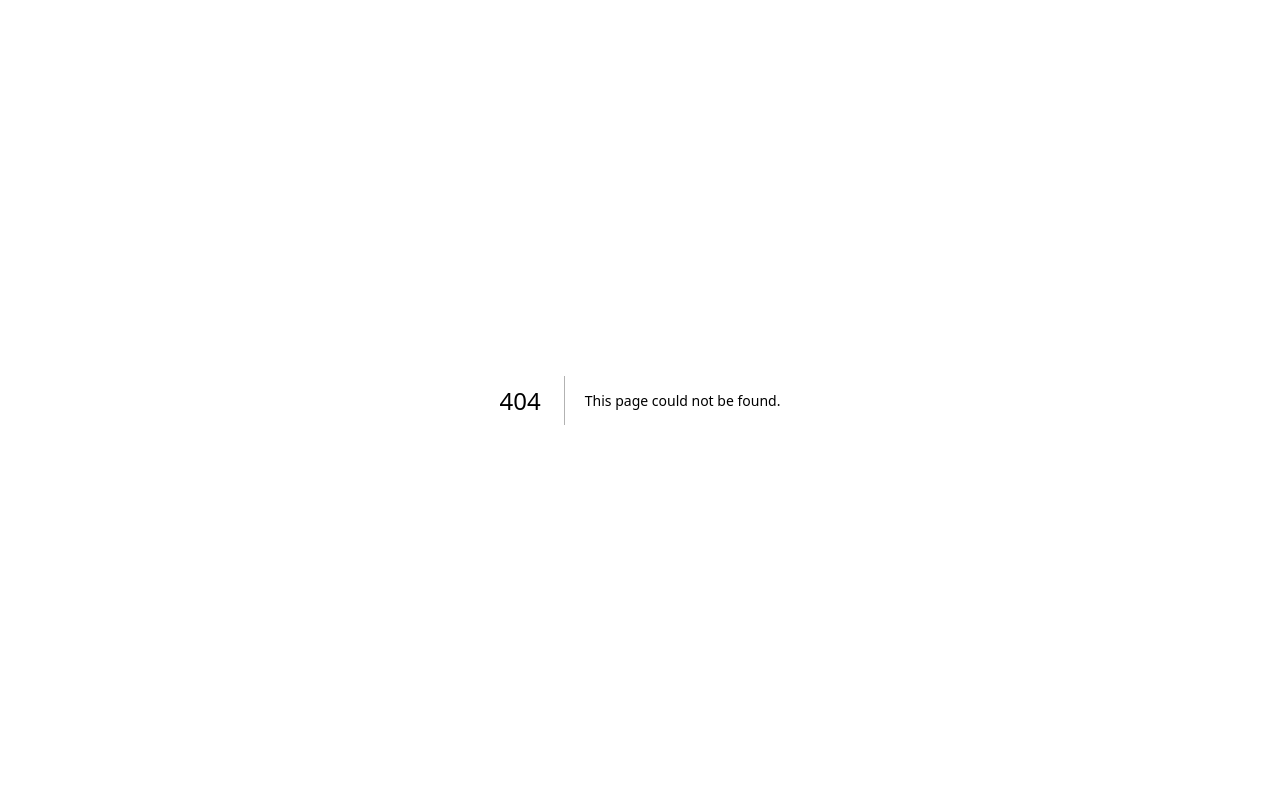
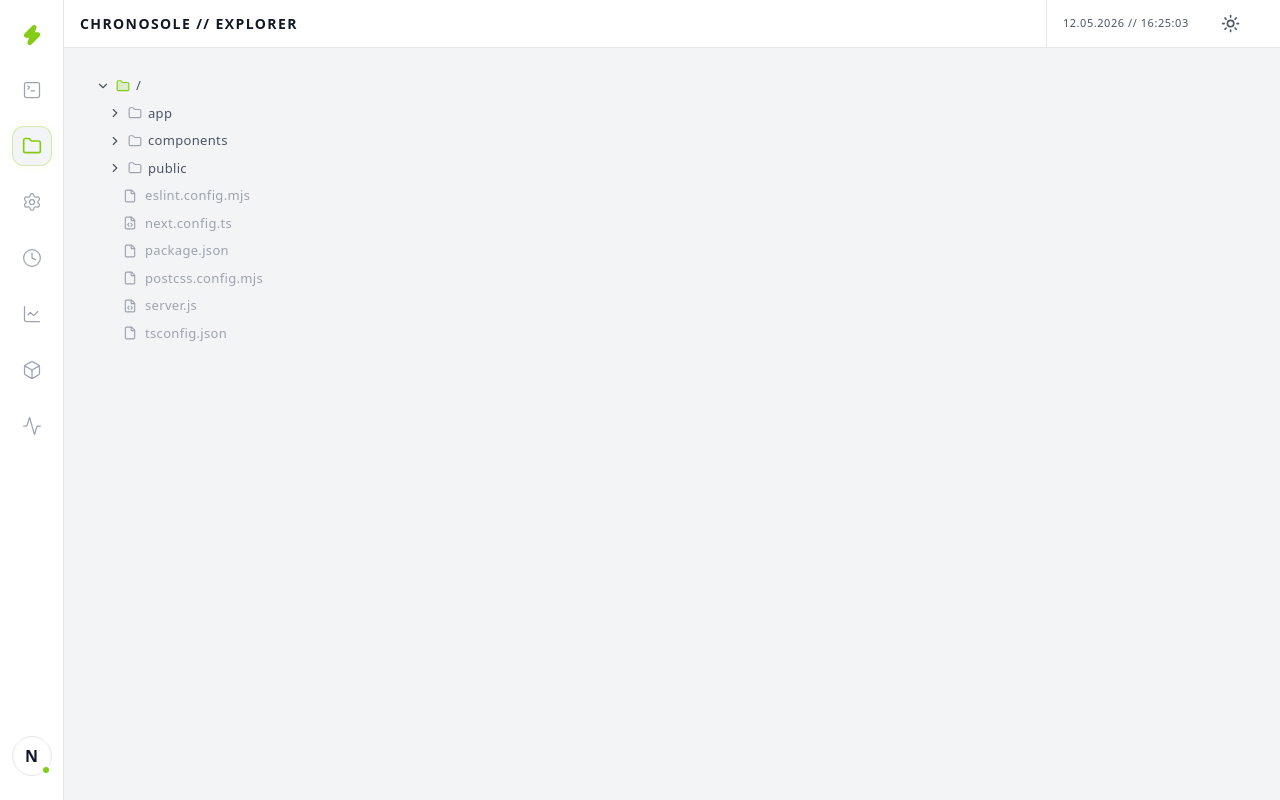
Before and after one commit to DennisR96/chronsole, a Next.js app: page /file-explorer in a window 1280 px wide. Before the commit this address had no page. Built offline with nearby package versions, Linux system fonts and the light colour scheme.

Commit message:
added file explorer on unique path

```diff
--- /dev/null
+++ b/app/file-explorer/page.tsx
@@ -0,0 +1,66 @@
+"use client";
+
+import { useEffect, useState } from 'react';
+import { useTheme } from 'next-themes';
+import { ThemeToggle } from '@/components/theme/ThemeToggle';
+import { Sidebar } from '@/components/Sidebar';
+import { FileTree, FileNode } from '@/components/FileTree';
+
+export default function FileExplorerPage() {
+  const { theme, resolvedTheme } = useTheme();
+  const currentTheme = resolvedTheme || theme;
+
+  const [activeFile, setActiveFile] = useState<string>('');
+  const [fileSystem, setFileSystem] = useState<FileNode[]>([]);
+  const [time, setTime] = useState('');
+  const [date, setDate] = useState('');
+
+  // Fetch file tree data
+  useEffect(() => {
+    fetch('/api/files')
+      .then((res) => res.json())
+      .then((data) => setFileSystem(data))
+      .catch((err) => console.error('Failed to load file system:', err));
+  }, []);
+
+  // Handle system clock ticking
+  useEffect(() => {
+    const tick = () => {
+      const now = new Date();
+      setTime(now.toLocaleTimeString('en-GB', { hour12: false, hour: '2-digit', minute: '2-digit', second: '2-digit' }));
+      setDate(now.toLocaleDateString('en-GB', { year: 'numeric', month: '2-digit', day: '2-digit' }).replace(/\//g, '.'));
+    };
+    tick();
+    const id = setInterval(tick, 1000);
+    return () => clearInterval(id);
+  }, []);
+
+  return (
+    <div className="flex h-[100dvh] w-full bg-background overflow-hidden">
+      <Sidebar activeTab="files" />
+
+      <div className="flex-1 flex flex-col min-w-0 bg-bg-surface">
+        <div className="flex-1 flex flex-col bg-bg-base relative overflow-hidden">
+          <div className="flex flex-col h-full bg-bg-base">
+            <div className="flex h-12 bg-bg-surface shrink-0 items-end px-4 gap-2 border-b border-border-main overflow-x-auto no-scrollbar">
+              <div className="flex items-center h-full pr-6 text-sm font-bold tracking-widest text-text-1">
+                CHRONOSOLE // EXPLORER
+              </div>
+              <div className="hidden lg:flex items-center h-full px-4 gap-6 font-mono text-[11px] text-text-2 border-l border-border-main ml-auto">
+                <div className="tracking-wider">{date} // {time}</div>
+                <ThemeToggle />
+              </div>
+            </div>
+            <div className="flex-1 overflow-y-auto p-6 custom-scrollbar">
+              <FileTree
+                data={fileSystem}
+                activeFileId={activeFile}
+                onSelectFile={setActiveFile}
+              />
+            </div>
+          </div>
+        </div>
+      </div>
+    </div>
+  );
+}
--- a/app/globals.css
+++ b/app/globals.css
@@ -80,3 +80,17 @@ body {
 .custom-scrollbar::-webkit-scrollbar-thumb:hover {
   background: var(--text-3);
 }
+
+.xterm {
+  padding: 50;
+  height: 100%;
+}
+
+.xterm-viewport {
+  background-color: transparent !important;
+}
+
+.xterm-screen {
+  width: 100% !important;
+  height: 100% !important;
+}
--- a/app/page.tsx
+++ b/app/page.tsx
@@ -1,12 +1,10 @@
-// page.tsx
-'use client';
+"use client";
 
 import { useCallback, useEffect, useRef, useState } from 'react';
 import '@xterm/xterm/css/xterm.css';
 import { useTheme } from 'next-themes';
 import { ThemeToggle } from '@/components/theme/ThemeToggle';
-import { Sidebar, SidebarTab } from '@/components/Sidebar';
-import { FileTree, FileNode } from '@/components/FileTree';
+import { Sidebar } from '@/components/Sidebar';
 
 type TabStatus = 'connecting' | 'connected' | 'disconnected';
 
@@ -30,10 +28,6 @@ export default function TerminalPage() {
   const { theme, resolvedTheme } = useTheme();
   const currentTheme = resolvedTheme || theme;
 
-  const [activeSidebarTab, setActiveSidebarTab] = useState<SidebarTab>('files');
-  const [activeFile, setActiveFile] = useState<string>('');
-  const [fileSystem, setFileSystem] = useState<FileNode[]>([]);
-
   const [tabs, setTabs] = useState<Tab[]>(() => [{ id: newTabId(), label: 'TTY1', status: 'connecting' }]);
   const [activeId, setActiveId] = useState<string>(() => tabs[0].id);
   const [time, setTime] = useState('');
@@ -46,13 +40,7 @@ export default function TerminalPage() {
 
   useEffect(() => { tabsRef.current = tabs; }, [tabs]);
 
-  useEffect(() => {
-    fetch('/api/files')
-      .then((res) => res.json())
-      .then((data) => setFileSystem(data))
-      .catch((err) => console.error('Failed to load file system:', err));
-  }, []);
-
+  // Handle system clock ticking
   useEffect(() => {
     const tick = () => {
       const now = new Date();
@@ -64,6 +52,7 @@ export default function TerminalPage() {
     return () => clearInterval(id);
   }, []);
 
+  // Key handlers
   useEffect(() => {
     const onKey = (e: KeyboardEvent) => {
       if (!e.ctrlKey || e.altKey || e.metaKey) return;
@@ -232,7 +221,7 @@ export default function TerminalPage() {
   useEffect(() => {
     const res = resources.current.get(activeId);
     if (res) requestAnimationFrame(() => { res.fit(); res.focus(); });
-  }, [activeId, activeSidebarTab]);
+  }, [activeId]);
 
   const addTab = () => {
     const id = newTabId();
@@ -268,34 +257,13 @@ export default function TerminalPage() {
 
   return (
     <div className="flex h-[100dvh] w-full bg-background overflow-hidden">
-      <Sidebar activeTab={activeSidebarTab} onTabChange={setActiveSidebarTab} />
+      <Sidebar activeTab="terminal" />
 
-      <div className="flex-1 flex flex-col min-w-0 bg-bg-surface p-2 sm:p-4 pl-0 sm:pl-0">
-        <div className="flex-1 flex flex-col border border-border-main rounded-xl overflow-hidden shadow-2xl bg-bg-base relative">
-
-          {activeSidebarTab === 'files' ? (
-            <div className="flex flex-col h-full bg-bg-base">
-              <div className="flex h-12 bg-bg-surface shrink-0 items-end px-2 sm:px-4 gap-2 border-b border-border-main overflow-x-auto no-scrollbar">
-                <div className="flex items-center h-full pr-6 text-xs sm:text-sm font-bold tracking-widest text-text-1">
-                  CHRONOSOLE // EXPLORER
-                </div>
-                <div className="hidden lg:flex items-center h-full px-4 gap-6 font-mono text-[11px] text-text-2 border-l border-border-main ml-auto">
-                  <div className="tracking-wider">{date} // {time}</div>
-                  <ThemeToggle />
-                </div>
-              </div>
-              <div className="flex-1 overflow-y-auto p-6 custom-scrollbar">
-                <FileTree
-                  data={fileSystem}
-                  activeFileId={activeFile}
-                  onSelectFile={setActiveFile}
-                />
-              </div>
-            </div>
-          ) : (
+      <div className="flex-1 flex flex-col min-w-0 bg-bg-surface">
+        <div className="flex-1 flex flex-col bg-bg-base relative overflow-hidden">
           <div className="flex flex-col h-full">
-              <div className="flex h-12 bg-bg-surface shrink-0 items-end px-2 sm:px-4 gap-2 overflow-x-auto no-scrollbar">
-                <div className="flex items-center h-full pr-6 text-xs sm:text-sm font-bold tracking-widest text-text-1">
+            <div className="flex h-12 bg-bg-surface shrink-0 items-end px-4 gap-2 overflow-x-auto no-scrollbar border-b border-border-main">
+              <div className="flex items-center h-full pr-6 text-sm font-bold tracking-widest text-text-1">
                 CHRONOSOLE // TTY
               </div>
 
@@ -315,7 +283,7 @@ export default function TerminalPage() {
                         <div className="absolute inset-x-0 top-0 h-[1px] shadow-[0_0_12px_1px_var(--accent)] opacity-40 pointer-events-none" />
                       )}
                       <span className={`text-[8px] ${tab.status === 'connected' ? 'text-accent' : 'text-text-3'}`}>■</span>
-                        <span className="text-xs sm:text-sm font-mono font-semibold">{tab.label}</span>
+                      <span className="text-sm font-mono font-semibold">{tab.label}</span>
                       {i < 9 && (
                         <span className={`text-[10px] border px-1 rounded transition-opacity ${isActive ? 'border-text-3 opacity-100' : 'border-border-main opacity-0 group-hover:opacity-100'
                           }`}>
@@ -343,11 +311,11 @@ export default function TerminalPage() {
               </div>
             </div>
 
-              <div className="flex-1 relative bg-bg-base">
+            <div className="flex-1 relative bg-bg-base overflow-hidden">
               {tabs.map((tab) => (
                 <div
                   key={tab.id}
-                    className={`absolute inset-0 p-4 transition-opacity duration-200 ${tab.id === activeId ? 'opacity-100 pointer-events-auto z-10' : 'opacity-0 pointer-events-none z-0'
+                  className={`absolute inset-0 transition-opacity duration-200 ${tab.id === activeId ? 'opacity-100 pointer-events-auto z-10' : 'opacity-0 pointer-events-none z-0'
                     }`}
                 >
                   <div ref={setMountRef(tab.id)} className="w-full h-full" />
@@ -371,8 +339,6 @@ export default function TerminalPage() {
               </div>
             </div>
           </div>
-          )}
-
         </div>
       </div>
     </div>
--- a/components/Sidebar.tsx
+++ b/components/Sidebar.tsx
@@ -1,21 +1,34 @@
+import { useRouter } from 'next/navigation';
 import { Zap, TerminalSquare, Folder, Settings, Clock, LineChart, Box, Activity } from 'lucide-react';
 
 export type SidebarTab = 'terminal' | 'files' | 'settings' | 'history' | 'metrics' | 'packages' | 'activity';
 
 interface SidebarProps {
   activeTab: SidebarTab;
-  onTabChange: (tab: SidebarTab) => void;
 }
 
-export function Sidebar({ activeTab, onTabChange }: SidebarProps) {
+// Map side tab names directly to app path routes
+const routeMap: Record<SidebarTab, string> = {
+  terminal: '/',
+  files: '/file-explorer',
+  settings: '/settings',
+  history: '/history',
+  metrics: '/metrics',
+  packages: '/packages',
+  activity: '/activity',
+};
+
+export function Sidebar({ activeTab }: SidebarProps) {
+  const router = useRouter();
+
   const NavIcon = ({ tab, Icon }: { tab: SidebarTab, Icon: any }) => {
     const isActive = activeTab === tab;
     return (
       <div
-        onClick={() => onTabChange(tab)}
+        onClick={() => router.push(routeMap[tab])}
         className={`w-10 h-10 rounded-xl flex items-center justify-center cursor-pointer transition-all ${isActive
-            ? 'bg-bg-base text-accent border border-accent/30 shadow-[0_0_10px_rgba(204,255,0,0.1)]'
-            : 'text-text-3 hover:text-text-1 hover:bg-bg-raised border border-transparent'
+          ? 'bg-bg-base text-accent border border-accent/30 shadow-[0_0_10px_rgba(204,255,0,0.1)]'
+          : 'text-text-3 hover:text-text-1 hover:bg-bg-raised border border-transparent'
           }`}
       >
         <Icon size={20} strokeWidth={isActive ? 2 : 1.5} />
```
Lines whose indentation alone changed are shown as unchanged.
